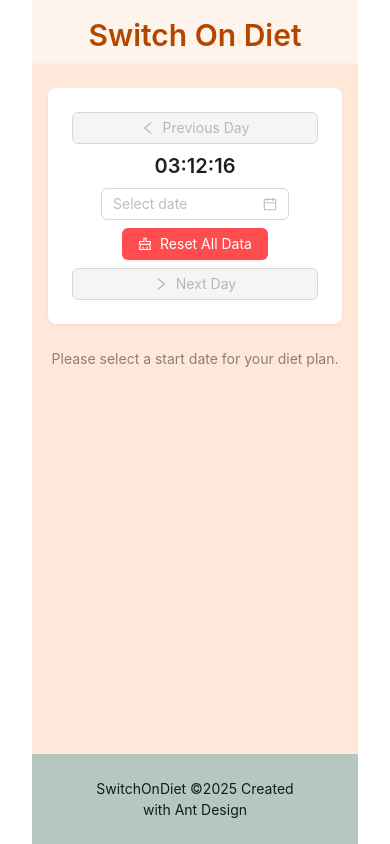
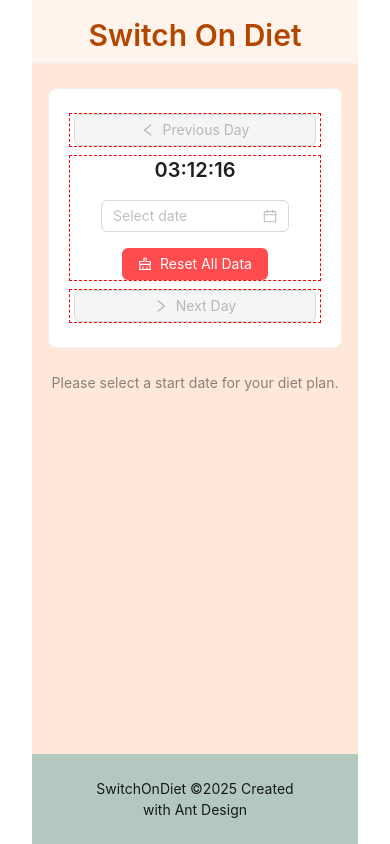
Before and after one commit to dkwo575/switch-on-diet-app, a React (Vite) app: page / in a window 390 px wide. Built offline with nearby package versions, Linux system fonts and the light colour scheme.

Commit message:
update for mobile environment_v2

```diff
--- a/src/App.css
+++ b/src/App.css
@@ -35,14 +35,19 @@
   }
 }
 
-@media (prefers-reduced-motion: no-preference) {
-  a:nth-of-type(2) .logo {
-    animation: logo-spin infinite 20s linear;
+@media (max-width: 768px) {
+  .mobile-full-width {
+    width: 100% !important;
   }
 }
 
 .card {
   padding: 2em;
+}
+
+.clock-title {
+  word-break: break-word;
+  font-size: 1.2rem;
 }
 
 .read-the-docs {
--- a/src/App.tsx
+++ b/src/App.tsx
@@ -247,33 +247,51 @@
           className="content"
           style={{ maxWidth: 1200, margin: "0 auto" }}
         >
-          <Card bordered={false} style={{ marginBottom: 24 }}>
+          <Card
+            variant={false}
+            style={{ marginBottom: 24, overflow: "visible" }}
+          >
             <Row
               gutter={[8, 8]}
               justify="space-between"
               align="middle"
               wrap={true}
             >
-              <Col xs={24} sm={8} style={{ textAlign: "center" }}>
+              <Col
+                xs={24}
+                sm={8}
+                style={{ border: "1px dashed red", textAlign: "center" }}
+              >
                 <Button
                   icon={<LeftOutlined />}
                   onClick={goToPreviousDay}
                   disabled={!startDate}
                   block
+                  className="mobile-full-width"
                 >
                   Previous Day
                 </Button>
               </Col>
-              <Col xs={24} sm={8} style={{ textAlign: "center" }}>
+              <Col
+                xs={24}
+                sm={8}
+                style={{ border: "1px dashed red", textAlign: "center" }}
+              >
                 <Space
                   direction="vertical"
                   align="center"
+                  size="middle"
                   style={{ width: "100%" }}
                 >
-                  <Title level={4} style={{ margin: 0 }}>
+                  <Title
+                    level={4}
+                    className="clock-title"
+                    style={{ margin: 0 }}
+                  >
                     {now.format("HH:mm:ss")}
                   </Title>
                   <DatePicker
+                    className="mobile-full-width"
                     onChange={handleDateChange}
                     style={{ width: "100%" }}
                   />
@@ -288,18 +306,24 @@
                       danger
                       icon={<ClearOutlined />}
                       block
+                      className="mobile-full-width"
                     >
                       Reset All Data
                     </Button>
                   </Popconfirm>
                 </Space>
               </Col>
-              <Col xs={24} sm={8} style={{ textAlign: "center" }}>
+              <Col
+                xs={24}
+                sm={8}
+                style={{ border: "1px dashed red", textAlign: "center" }}
+              >
                 <Button
                   icon={<RightOutlined />}
                   onClick={goToNextDay}
                   disabled={!startDate}
                   block
+                  className="mobile-full-width"
                 >
                   Next Day
                 </Button>
```
